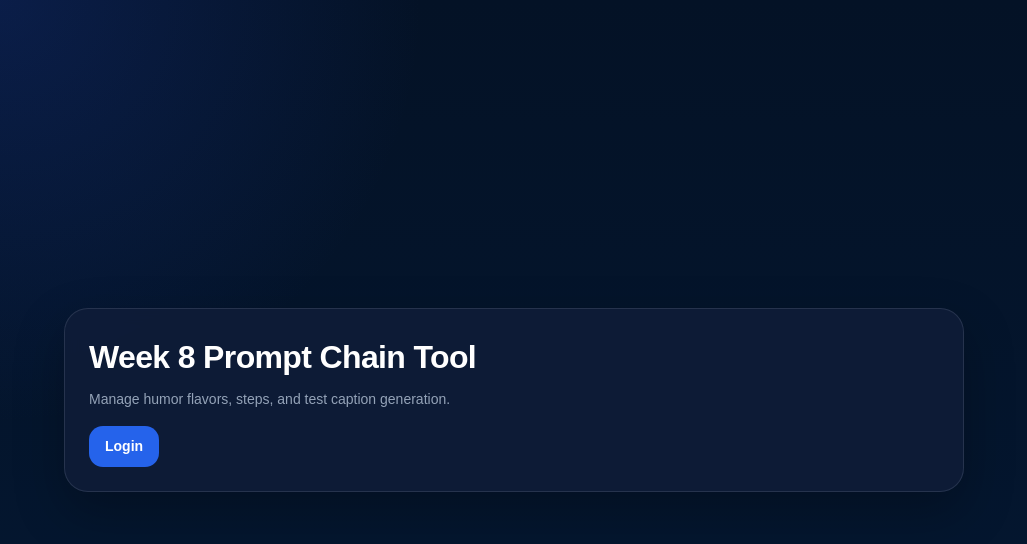
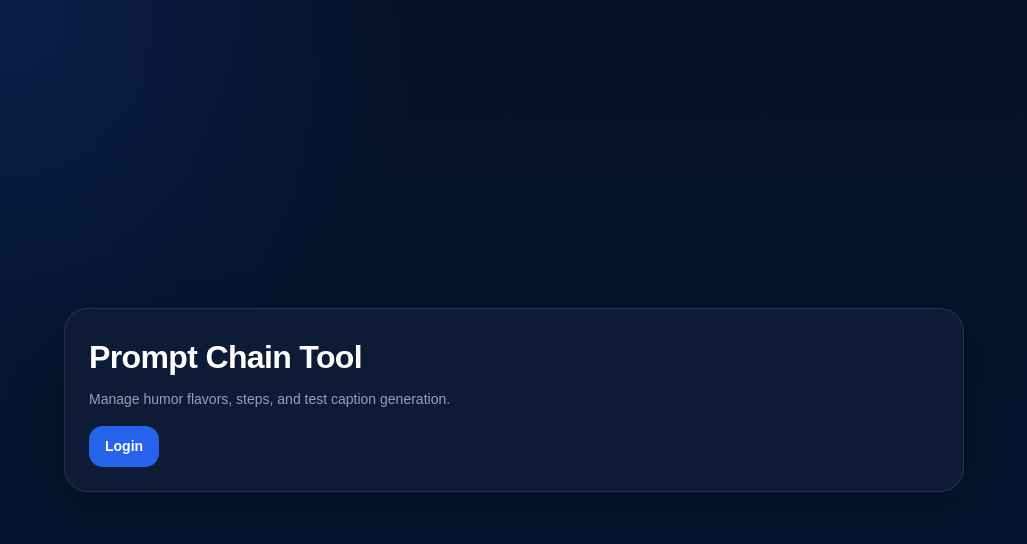
Before and after one commit to yishan122/Prompt-Chain-Tool, a Next.js app: page / in a window 1280 px wide. Shown: the top 544 px of the page, without its empty margins (0-1027 px from the left). Built offline with nearby package versions, Linux system fonts and the light colour scheme; no server answers.

Commit message:
Update page.tsx

```diff
--- a/app/page.tsx
+++ b/app/page.tsx
@@ -16,7 +16,7 @@ export default async function HomePage() {
         <section className="card" style={{ maxWidth: 900 }}>
           <div className="card-body" style={{ display: "grid", gap: 16 }}>
             <div>
-              <h1 className="section-title">Week 8 Prompt Chain Tool</h1>
+              <h1 className="section-title">Prompt Chain Tool</h1>
               <p className="subtle" style={{ marginTop: 8 }}>
                 Manage humor flavors, steps, and test caption generation.
               </p>
```
